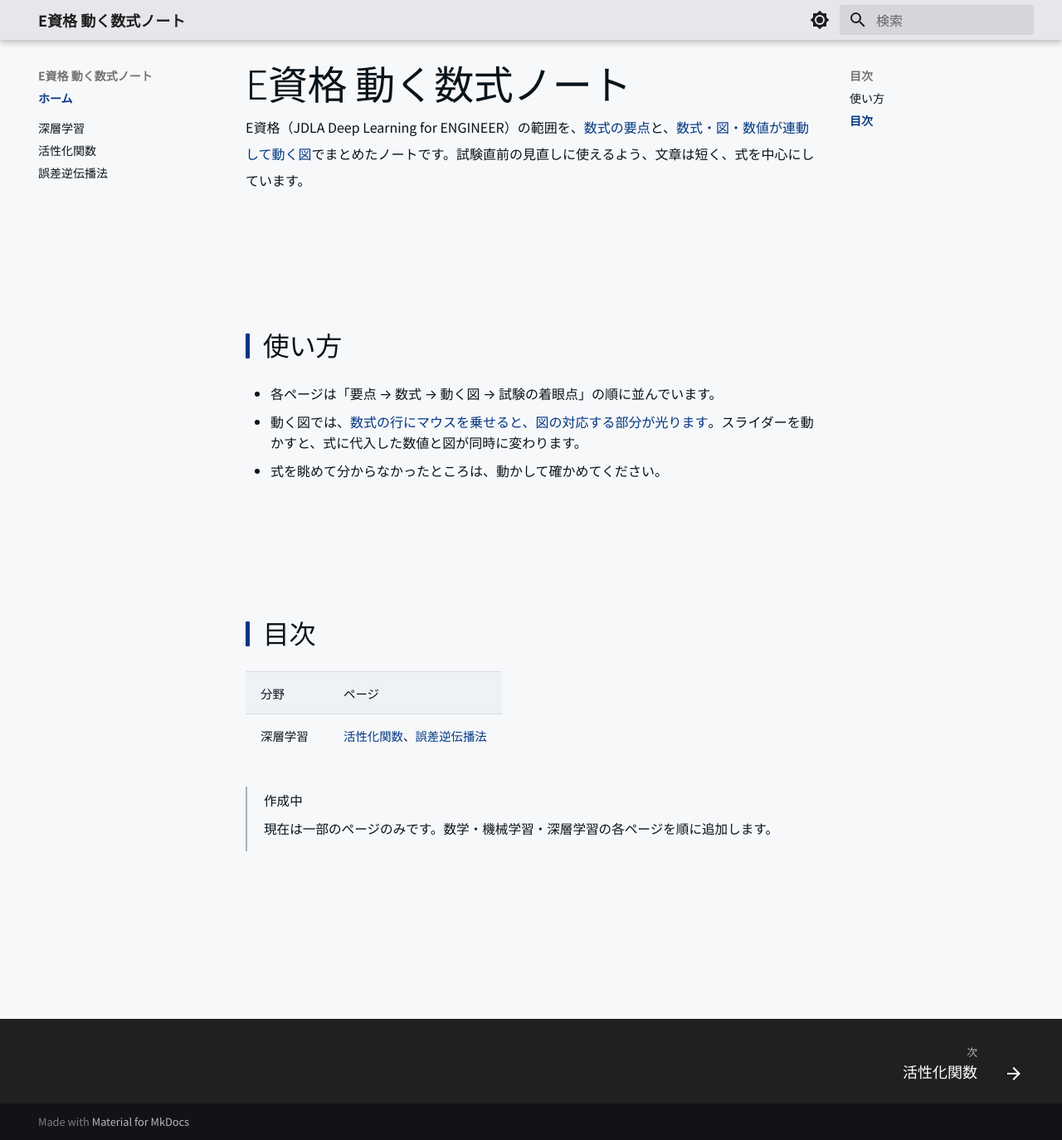
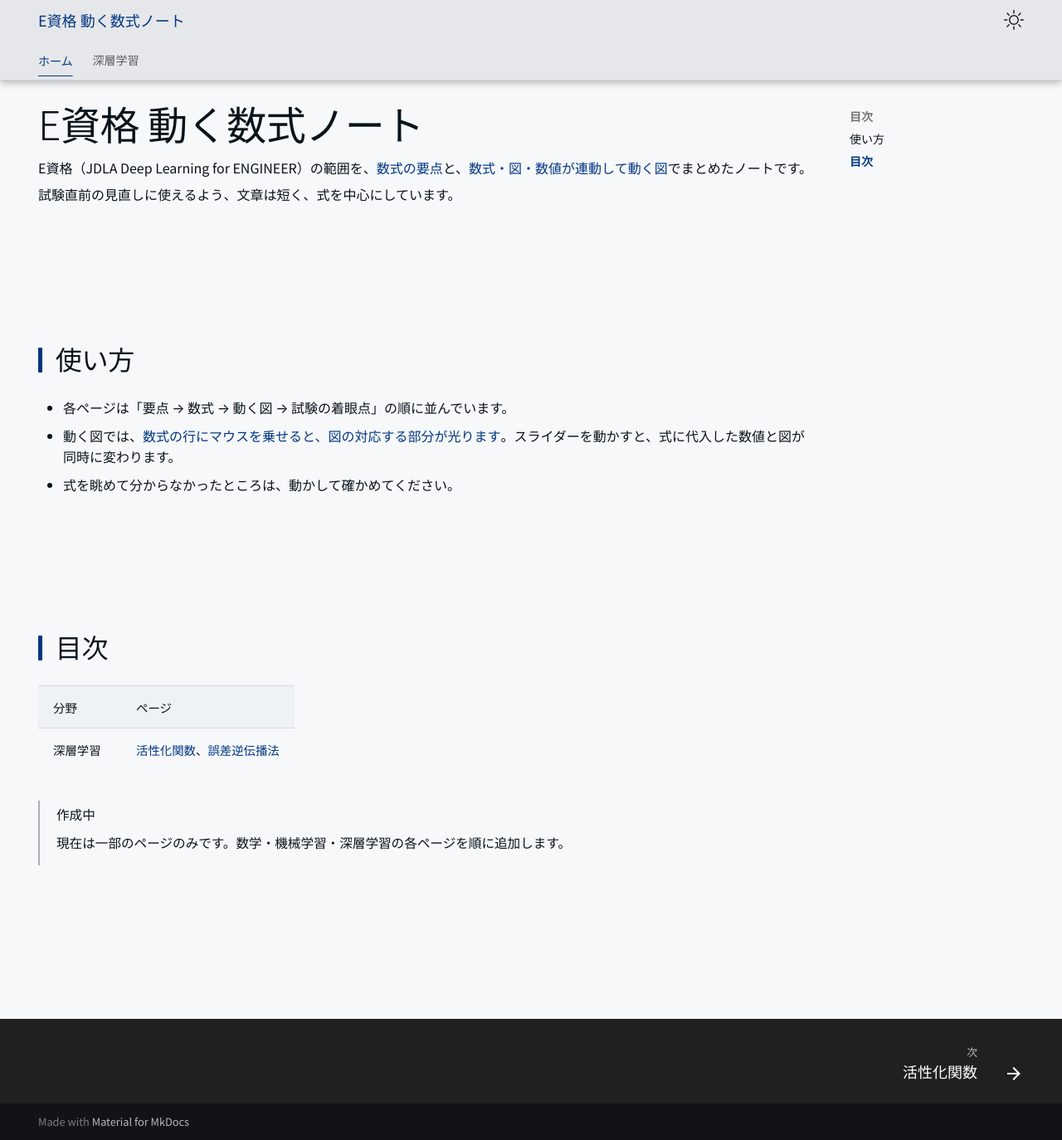
Before and after one commit to minnanosaiban/e-shikaku, an MkDocs documentation site: the page built from docs/index.md, in a window 1280 px wide and 1374 px high. Shown: the whole window at 83% size. Built offline with MkDocs 1.6.1 and Material for MkDocs 9.7.7, drawn with Linux system fonts in a browser that asks for light colours.

Commit message:
Update e-shikaku

```diff
--- /dev/null
+++ b/docs/css/shared/tabs.css
@@ -0,0 +1,185 @@
+/* minna-design / tabs.css — ヘッダーのタブとドロップダウン、サイドバーのグループ区切り（ーアプリー 等）。
+   tomo・hotline・kessan-kabuka・e-shikaku で共通。テンプレート側は各サイトの overrides/partials/tabs-item.html・header.html。
+   tokens.css・base.css・layout.css（・components.css）の後、parts.css の前に読み込む。サイト側では編集しない（編集は minna-design）。 */
+
+/* モバイルでもタブを常時表示（隠さない） */
+@media screen and (max-width: 76.234375em) {
+  .md-tabs {
+    display: block;
+    background-color: var(--md-primary-fg-color);
+  }
+  .md-tabs__list {
+    overflow-x: auto;
+    -webkit-overflow-scrolling: touch;
+    scrollbar-width: none;
+  }
+  .md-tabs__list::-webkit-scrollbar {
+    display: none;
+  }
+  .md-tabs__item {
+    flex-shrink: 0;
+    height: 2.4rem;
+  }
+  .md-tabs__link {
+    font-size: 0.7rem;
+    margin-top: 0.6rem;
+  }
+  .md-tabs__link--active {
+    text-underline-offset: 8px !important;
+  }
+}
+
+/* タブのドロップダウン（「裁判文書公開」等、子ページが複数あるタブ）。
+   Zensical の既定テンプレートは子が複数あっても最初の1件しかタブバーに出さないため、
+   overrides/partials/tabs-item.html で子が2件以上のときだけ描く分岐を追加した。
+   2026-09-22: 独自クリックJSでの開閉は、開発機では動いたがユーザーの実機Chromeでは
+   反応しなかった（原因不明。拡張機能・シークレットウィンドウでも再現）。
+   原因を特定できないまま何度も直すよりも確実な方法へ、と判断し、
+   このサイトの書面一覧などで実績のある `<details>/<summary>`（ブラウザが開閉を担う、
+   JS不要のネイティブな仕組み）に作り直した。custom.js は「他が開いていたら閉じる」等の
+   補助のみで、開閉そのものには関与しない（そのJSが効かなくても核心の機能は動く）。
+   Zensical既定の .md-tabs__list は横スクロール用に overflow-x:auto を持つが、
+   CSSの仕様上「x が visible でなければ y も auto 扱いになる」ため、
+   overflow-yだけ上書きしても効かず、ドロップダウンが縦方向にクリップされて消える
+   （実機で発覚）。.md-tabs と .md-tabs__list 自体の overflow/contain を外して解決。
+   トリガー<summary>の当たり判定がタブ行全体をきちんと覆うよう、Material既定の
+   .md-tabs__item が持つ高さ(2.4rem)とパディング(左右.6rem)を <li> から <summary> 側へ
+   移し、<summary> を height:100%・横は通常のflowのままにしている
+   （<li>の幅の計算は今までどおり<summary>の中身に任せる。position:absoluteで
+   広げる方式は、要素が通常のflowから外れて<li>の幅計算に寄与しなくなり、
+   タブ行全体が潰れて隣のタブと文字が重なる事故になったため採らない）。 */
+/* overflow は必ずショートハンドで上書きする（x/yを個別に指定すると、CSSの仕様上
+   「片方が visible でなければもう片方も自動的に non-visible 扱いになる」ため、
+   例えば overflow-x:auto; overflow-y:visible; と書いても overflow-y は結局 auto になり、
+   ドロップダウンが縦方向にクリップされて消える。実機で2回再発したハマりどころ）。
+   モバイル用の横スクロール（上の「モバイルでもタブを常時表示」の overflow-x:auto）より
+   後に書いて勝たせる必要があるため、この位置に置く。 */
+.md-tabs,
+.md-tabs__list {
+  overflow: visible !important;
+  contain: none !important;
+}
+
+.md-tabs__item--dropdown {
+  position: relative;
+  padding-left: 0 !important;
+  padding-right: 0 !important;
+}
+
+.md-tabs__dropdown-details {
+  height: 100%;
+}
+
+.md-tabs__dropdown-details > summary {
+  display: flex;
+  align-items: center;
+  justify-content: center;
+  gap: 0.3em;
+  height: 100%;
+  padding: 0 0.6rem;
+  margin-top: 0 !important;   /* Material既定の.md-tabs__linkのmargin-topを打ち消し、height:100%の起点をタブ行の上端に固定 */
+  box-sizing: border-box;
+  cursor: pointer;
+  list-style: none;
+}
+
+.md-tabs__dropdown-details > summary::-webkit-details-marker {
+  display: none;   /* 既定の三角マーカーを消す（への字アイコンで代替） */
+}
+
+/* 「裁判文書公開」等のドロップダウンタブは、上の summary の height:100% で縦中央寄せにしているが、
+   隣の通常タブ（モバイル用に margin-top で少し上寄りに揃えている。上の「モバイルでもタブを常時表示」）
+   より2〜3px下にずれる。モバイル幅だけ下に余白を作って中央位置を合わせる
+   （実機のフォントサイズ・行送りで検証した値。この定義はカスケードの都合で
+   上の .md-tabs__dropdown-details > summary の padding より後ろに置く必要がある） */
+@media screen and (max-width: 76.234375em) {
+  .md-tabs__dropdown-details > summary {
+    padding-bottom: 0.29rem;
+  }
+}
+
+.md-tabs__caret {
+  font-size: 0.6rem;
+  transition: transform 0.15s ease;
+}
+
+.md-tabs__dropdown-details[open] .md-tabs__caret {
+  transform: rotate(180deg);
+}
+
+.md-tabs__dropdown {
+  position: absolute;
+  top: 100%;
+  left: 0;
+  z-index: 5;
+  min-width: 6.5rem;
+  margin: 0;
+  padding: 4px;
+  list-style: none;
+  background: var(--md-default-bg-color);
+  border-radius: 8px;
+  box-shadow: 0 6px 20px rgba(0, 0, 0, 0.16);
+}
+
+.md-tabs__dropdown-link {
+  display: block;
+  position: relative;      /* つまみ(::before)より前面に出す */
+  z-index: 1;
+  padding: 7px 10px;
+  font-size: 0.7rem;
+  color: var(--md-typeset-color) !important;
+  text-decoration: none !important;
+  border-radius: 6px;
+  white-space: nowrap;
+}
+
+.md-tabs__dropdown-link:hover,
+.md-tabs__dropdown-link--active {
+  background: var(--surface-gray);
+  color: var(--md-main-color) !important;
+}
+
+/* サイドバー・タブ：1つのタブの中を複数のグループに分けるとき、ナビに「ーアプリー」「ーツールー」の区切りを入れる。
+   上部タブのドロップダウン（.md-tabs__dropdown-group）とサイドバーの両方。 */
+
+.md-tabs__dropdown-group {
+  padding: 8px 10px 3px;
+  font-size: 0.6rem;
+  letter-spacing: 0.08em;
+  color: var(--md-default-fg-color--light);
+  text-align: center;
+  white-space: nowrap;
+}
+
+.md-tabs__dropdown-group:not(:first-child) {
+  margin-top: 4px;
+}
+
+/* サイドバー：技術解説の中のグループ（アプリ／ツール／ウェブサイト）を、常に開いた区切り見出し ーアプリー にする。
+   外側のセクション（技術解説）には効かせない（入れ子の内側だけ）。 */
+.md-nav--primary .md-nav__item--section .md-nav__item--section > label.md-nav__link {
+  justify-content: center;
+  margin-top: 0.6rem;
+  font-size: 0.6rem;
+  letter-spacing: 0.08em;
+  color: var(--md-default-fg-color--light);
+  pointer-events: none;
+  cursor: default;
+}
+
+.md-nav--primary .md-nav__item--section .md-nav__item--section > label.md-nav__link .md-ellipsis::before,
+.md-nav--primary .md-nav__item--section .md-nav__item--section > label.md-nav__link .md-ellipsis::after {
+  content: "ー";
+}
+
+.md-nav--primary .md-nav__item--section .md-nav__item--section > label.md-nav__link .md-nav__icon {
+  display: none;
+}
+
+.md-nav--primary .md-nav__item--section .md-nav__item--section > .md-nav {
+  display: block;
+  visibility: visible;
+  max-height: none;
+  opacity: 1;
+  grid-template-rows: 1fr;
+}
--- /dev/null
+++ b/docs/js/tabs.js
@@ -0,0 +1,25 @@
+// タブのドロップダウン（「裁判文書公開」等）。開閉そのものはネイティブの
+// <details>/<summary>（overrides/partials/tabs-item.html）がブラウザの機能として行うので、
+// このJSはあくまで補助（他のドロップダウンが開いていたら閉じる／外側クリックで閉じる）。
+// 独自クリック処理で開閉させていた前の版は、開発機では動いたがユーザーの実機Chromeでは
+// 反応しなかった（原因不明）ため、確実に動くネイティブな仕組みに切り替えた（2026-09-22）。
+// この補助JSが万一効かなくても、開閉・ページ遷移という核心の機能には影響しない。
+document.addEventListener("DOMContentLoaded", function () {
+  var details = document.querySelectorAll(".md-tabs__dropdown-details");
+  if (!details.length) return;
+
+  details.forEach(function (d) {
+    d.addEventListener("toggle", function () {
+      if (!d.open) return;
+      details.forEach(function (other) {
+        if (other !== d) other.open = false;
+      });
+    });
+  });
+
+  document.addEventListener("click", function (e) {
+    details.forEach(function (d) {
+      if (d.open && !d.contains(e.target)) d.open = false;
+    });
+  });
+});
--- a/mkdocs.yml
+++ b/mkdocs.yml
@@ -15,9 +15,11 @@
   - css/shared/tokens.css   # 共通（minna-design から sync.bat で同期。直接編集しない）
   - css/shared/base.css
   - css/shared/layout.css
+  - css/shared/tabs.css
   - css/note.css
 
 extra_javascript:
+  - js/tabs.js # タブのドロップダウン（他を閉じる／外側クリックで閉じる）の補助
   - https://cdn.jsdelivr.net/npm/katex@0.16.9/dist/katex.min.js
   - https://cdn.jsdelivr.net/npm/katex@0.16.9/dist/contrib/auto-render.min.js
   - js/katex-init.js
@@ -32,6 +34,7 @@
   name: material
   variant: classic # Zensical で Material 風の見た目にする指定（MkDocs では無視される）
   language: ja
+  custom_dir: overrides # ヘッダー・タブの部品の上書き（tomo と同じ）
   font: false # Noto Sans JP を note.css で指定する
   favicon: img/favicon.png
   palette:
@@ -39,15 +42,17 @@
       primary: white
       accent: indigo
       toggle:
-        icon: material/brightness-7
+        icon: bootstrap/brightness-high
         name: ダークモードに切り替えます
     - scheme: slate
       primary: black
       accent: indigo
       toggle:
-        icon: material/brightness-4
+        icon: bootstrap/moon-stars-fill
         name: ライトモードに切り替えます
   features:
+    - navigation.tabs # ヘッダーにタブを出す（tomo と同じ）
+    - navigation.tabs.sticky # スクロールしてもタブを固定
     - navigation.sections
     - navigation.expand
     - navigation.top
--- /dev/null
+++ b/overrides/partials/header.html
@@ -0,0 +1,69 @@
+{#-
+  tomo の overrides/partials/header.html と同じ（サイト名を常にリンクで出す）。検索は、Zensical 既定のまま残している。
+  tomo は検索を使わないので、検索の部分だけ違う。
+-#}
+{% set class = "md-header" %}
+{% if "navigation.tabs.sticky" in features %}
+  {% set class = class ~ " md-header--shadow md-header--lifted" %}
+{% elif "navigation.tabs" not in features %}
+  {% set class = class ~ " md-header--shadow" %}
+{% endif %}
+<header class="{{ class }}" data-md-component="header">
+  <nav class="md-header__inner md-grid" aria-label="{{ lang.t('header') }}">
+    <label class="md-header__button md-icon" for="__drawer">
+      {% set icon = config.theme.icon.menu or "material/menu" %}
+      {% include ".icons/" ~ icon ~ ".svg" %}
+    </label>
+    <div class="md-header__title" data-md-component="header-title">
+      <div class="md-header__ellipsis">
+        <div class="md-header__topic">
+          <span class="md-ellipsis">
+            <a href="{{ config.extra.homepage | d(nav.homepage.url, true) | url }}" class="header-site-link">
+              {{ config.site_name }}
+            </a>
+          </span>
+        </div>
+        <div class="md-header__topic" data-md-component="header-topic">
+          <span class="md-ellipsis">
+            {% if page.meta and page.meta.title %}
+              {{ page.meta.title }}
+            {% else %}
+              {{ page.title }}
+            {% endif %}
+          </span>
+        </div>
+      </div>
+    </div>
+    {% if config.theme.palette %}
+      {% if not config.theme.palette is mapping %}
+        {% include "partials/palette.html" %}
+      {% endif %}
+    {% endif %}
+    {% if not config.theme.palette is mapping %}
+      {% include "partials/javascripts/palette.html" %}
+    {% endif %}
+    {% if config.extra.alternate %}
+      {% include "partials/alternate.html" %}
+    {% endif %}
+    {% if "search" in config.plugins %}
+      {% set search = config.plugins["search"] | attr("config") %}
+      {% if search.enabled %}
+        <label class="md-header__button md-icon" for="__search" aria-label="{{ lang.t('search') }}">
+          {% set icon = config.theme.icon.search or "material/magnify" %}
+          {% include ".icons/" ~ icon ~ ".svg" %}
+        </label>
+        {% include "partials/search.html" %}
+      {% endif %}
+    {% endif %}
+    {% if config.repo_url %}
+      <div class="md-header__source">
+        {% include "partials/source.html" %}
+      </div>
+    {% endif %}
+  </nav>
+  {% if "navigation.tabs.sticky" in features %}
+    {% if "navigation.tabs" in features %}
+      {% include "partials/tabs.html" %}
+    {% endif %}
+  {% endif %}
+</header>
--- /dev/null
+++ b/overrides/partials/tabs-item.html
@@ -0,0 +1,107 @@
+{#-
+  Zensical の既定テンプレート（zensical/templates/partials/tabs-item.html）を上書き。
+  既定は、タブに子ページが複数あっても最初の1件（index優先）だけをリンクにし、残りは
+  タブバーから消えてしまう（トップの<li>を1つ作るだけで、子の一覧は描かない）。
+  「裁判文書公開」タブの下に「2026年提訴／2024年提訴／2021年提訴」を並べるため、
+  子が2件以上あるときだけドロップダウン（.md-tabs__item--dropdown）を描く分岐を追加した
+  （CSS は docs/css/02-layout.css「タブのドロップダウン」）。子が1件だけの既存タブ（Home／株主総会質疑応答）は
+  従来どおり子なしと同じ見た目になる（このファイルを上書きする前の挙動のまま）。
+
+  2026-09-22: 独自クリックJS（.md-tabs__link--dropdown + custom.js）は、開発機のブラウザでは
+  自動テストで繰り返し動作を確認できたが、ユーザーの実機Chrome（シークレットウィンドウでも再現。
+  拡張機能は原因ではない）では反応しなかった。原因を特定できないまま止まったため、
+  独自JSでの開閉をやめ、**このサイトの書面一覧などで既に実績のある `<details>/<summary>`
+  （HTML標準の開閉ウィジェット。JS不要でブラウザが開閉を担う）に作り直した**。
+  `<summary>` はリンクではないので、クリックしても他のページへは飛ばず開閉するだけ
+  （子ページへのリンクは中の `<ul class="md-tabs__dropdown">` の各項目が担う）。
+  「他のドロップダウンが開いていたら閉じる」「外側クリックで閉じる」は custom.js の軽いJSで
+  補っているが、そのJSが万一効かなくても、開閉と遷移という核心の機能は
+  `<details>` のネイティブ動作だけで完結する。
+-#}
+{% macro render_content(nav_item, ref) %}
+  {% set ref = ref or nav_item %}
+  {{ ref.title or nav_item.title }}
+{% endmacro %}
+{% macro render(nav_item, ref) %}
+  {% set ref = ref or nav_item %}
+  {% set class = "md-tabs__item" %}
+  {% if ref.active %}
+    {% set class = class ~ " md-tabs__item--active" %}
+  {% endif %}
+  {% if nav_item.children %}
+    {% set _ = namespace(index = none) %}
+      {% if "navigation.indexes" in features %}
+      {% for item in nav_item.children %}
+        {% if item.is_index and _.index is none %}
+          {% set _.index = item %}
+        {% endif %}
+      {% endfor %}
+    {% endif %}
+    {% set index = _.index %}
+    {% set first = index or nav_item.children | first %}
+    {% set sections = nav_item.children | selectattr("children") | list %}
+    {% set has_pages = nav_item.children | rejectattr("children") | rejectattr("is_index") | list | length > 0 %}
+    {% if sections | length > 0 and not has_pages and sections[0].children | selectattr("children") | list | length == 0 %}
+      {# 子がすべてセクション（アプリ／ツール／ウェブサイト）のとき：区切り見出し付きのドロップダウン #}
+      <li class="{{ class }} md-tabs__item--dropdown">
+        <details class="md-tabs__dropdown-details">
+          <summary class="md-tabs__link">
+            {{ render_content(nav_item, ref) }}
+            <i class="bi bi-chevron-down md-tabs__caret" aria-hidden="true"></i>
+          </summary>
+          <ul class="md-tabs__dropdown">
+            {% if index %}
+              <li>
+                <a href="{{ index.url | url }}" class="md-tabs__dropdown-link{% if index.active %} md-tabs__dropdown-link--active{% endif %}">
+                  {{ index.title }}
+                </a>
+              </li>
+            {% endif %}
+            {% for group in sections %}
+              <li class="md-tabs__dropdown-group">ー{{ group.title }}ー</li>
+              {% for child in group.children %}
+                <li>
+                  <a href="{{ child.url | url }}" class="md-tabs__dropdown-link{% if child.active %} md-tabs__dropdown-link--active{% endif %}">
+                    {{ child.title }}
+                  </a>
+                </li>
+              {% endfor %}
+            {% endfor %}
+          </ul>
+        </details>
+      </li>
+    {% elif first.children %}
+      {{ render(first, ref) }}
+    {% elif nav_item.children | length > 1 %}
+      <li class="{{ class }} md-tabs__item--dropdown">
+        <details class="md-tabs__dropdown-details">
+          <summary class="md-tabs__link">
+            {{ render_content(first, ref) }}
+            <i class="bi bi-chevron-down md-tabs__caret" aria-hidden="true"></i>
+          </summary>
+          <ul class="md-tabs__dropdown">
+            {% for child in nav_item.children %}
+              <li>
+                <a href="{{ child.url | url }}" class="md-tabs__dropdown-link{% if child.active %} md-tabs__dropdown-link--active{% endif %}">
+                  {{ child.title }}
+                </a>
+              </li>
+            {% endfor %}
+          </ul>
+        </details>
+      </li>
+    {% else %}
+      <li class="{{ class }}">
+        <a href="{{ first.url | url }}" class="md-tabs__link">
+          {{ render_content(first, ref) }}
+        </a>
+      </li>
+    {% endif %}
+  {% else %}
+    <li class="{{ class }}">
+      <a href="{{ nav_item.url | url }}" class="md-tabs__link">
+        {{ render_content(nav_item) }}
+      </a>
+    </li>
+  {% endif %}
+{% endmacro %}
```
Also changed, not shown: docs/index.md (+5 -0 lines), overrides/.icons/bootstrap/brightness-high.svg (added), overrides/.icons/bootstrap/moon-stars-fill.svg (added).
